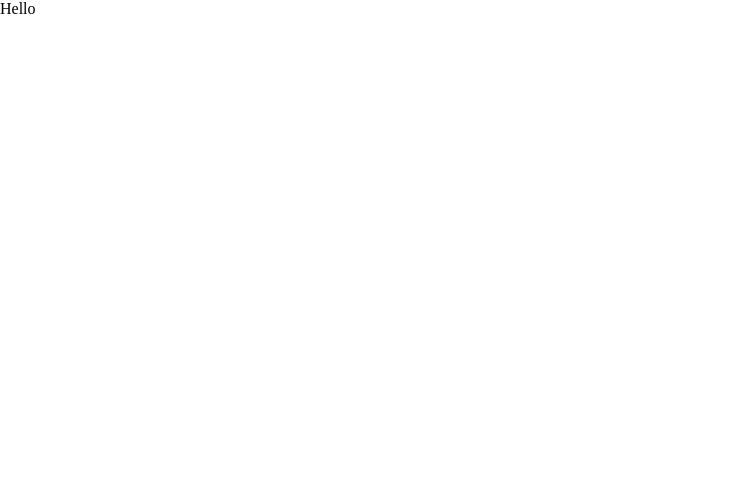
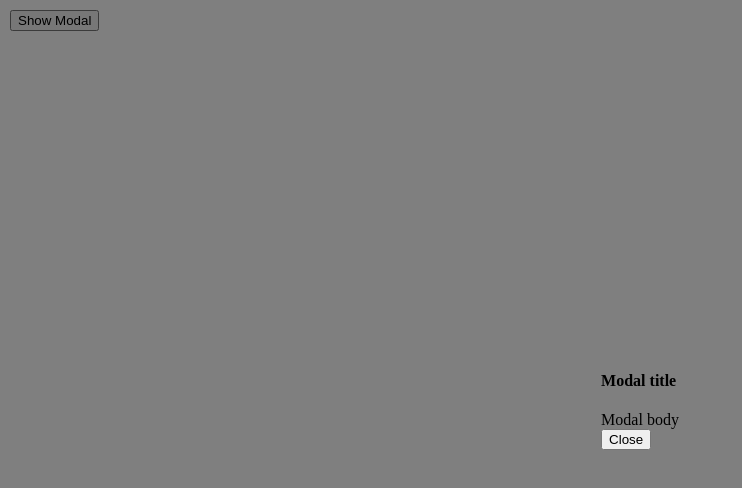
Before and after one commit to Mongark/prompt-forms, a React (Vite) app: page / in a window 1280 px wide. Shown: the top 488 px of the page, without its empty margins (0-742 px from the left). Built offline with nearby package versions, Linux system fonts and the light colour scheme.

Commit message:
Created Modal component

```diff
--- a/src/App.tsx
+++ b/src/App.tsx
@@ -1,9 +1,16 @@
 import './App.css'
+import Modal from './Modal';
 
 function App() {
   return (
     <div>
-      Hello
+      <button
+        style={{ margin: "10px" }}
+        >
+        Show Modal
+      </button>
+
+      <Modal />
     </div>
   );
 }
--- /dev/null
+++ b/src/Modal.css
@@ -0,0 +1,26 @@
+.modal {
+  position: fixed;
+
+  left: 0;
+  top: 0;
+  right: 0;
+  bottom: 0;
+
+  background-color: rgba(0, 0, 0, 0.5);
+
+  display: flex;
+  align-items: center;
+  justify-content: center;
+}
+
+.modal-content {}
+
+.modal-header {}
+
+.modal-title {}
+
+.modal-body {}
+
+.modal-footer {}
+
+.close-button {}
--- /dev/null
+++ b/src/Modal.tsx
@@ -0,0 +1,19 @@
+import "./Modal.css";
+
+export default function Modal(props: any) {
+  return(
+    <div className="modal">
+      <div className="modal-content">
+        <div className="modal-header">
+          <h4 className="modal-title">Modal title</h4>
+        </div>
+        <div className="modal-body">
+          Modal body
+        </div>
+        <div className="modal-footer">
+          <button className="close-button">Close</button>
+        </div>
+      </div>
+    </div>
+  );
+}
```
